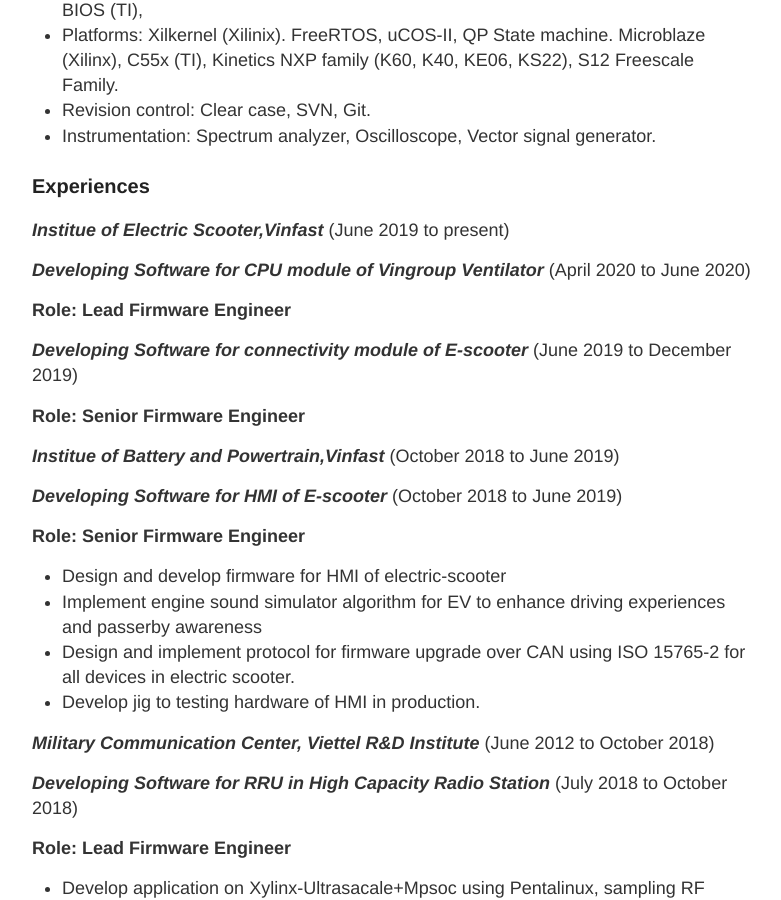
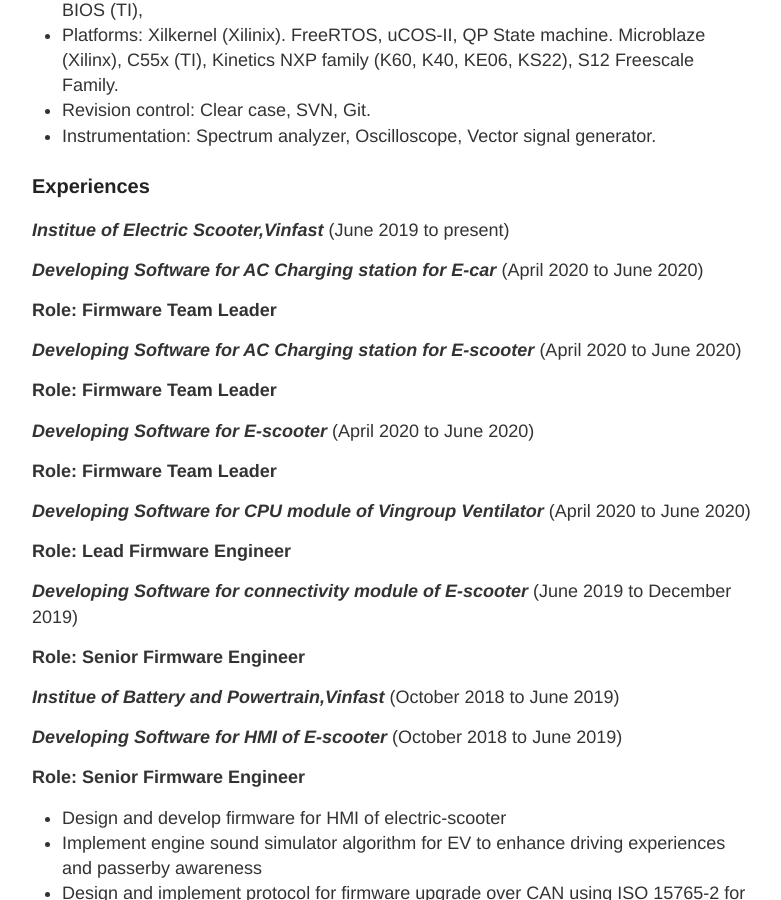
Before and after one commit to hoaln/hoaln.github.io, a Jekyll site: the page built from resume.md, in a window 1280 px wide and 900 px high, scrolled down 455 px. Shown: the whole window, without its empty margins (248-1029 px from the left). Built offline with Jekyll 4.4.1, drawn with Linux system fonts in a browser that asks for light colours.

Commit message:
Update resume.md

```diff
--- a/resume.md
+++ b/resume.md
@@ -20,15 +20,25 @@
 
 ***Institue of Electric Scooter,Vinfast*** (June 2019 to present)
 
+***Developing Software for AC Charging station for E-car*** (April 2020 to June 2020)
+
+**Role: Firmware Team Leader**
+
+***Developing Software for AC Charging station for E-scooter*** (April 2020 to June 2020)
+
+**Role: Firmware Team Leader**
+
+***Developing Software for E-scooter*** (April 2020 to June 2020)
+
+**Role: Firmware Team Leader**
+
 ***Developing Software for CPU module of Vingroup Ventilator*** (April 2020 to June 2020)
 
 **Role: Lead Firmware Engineer**
 
-
 ***Developing Software for connectivity module of E-scooter*** (June 2019 to December 2019)
 
 **Role: Senior Firmware Engineer**
-
 
 ***Institue of Battery and Powertrain,Vinfast*** (October 2018 to June 2019)
 
```
